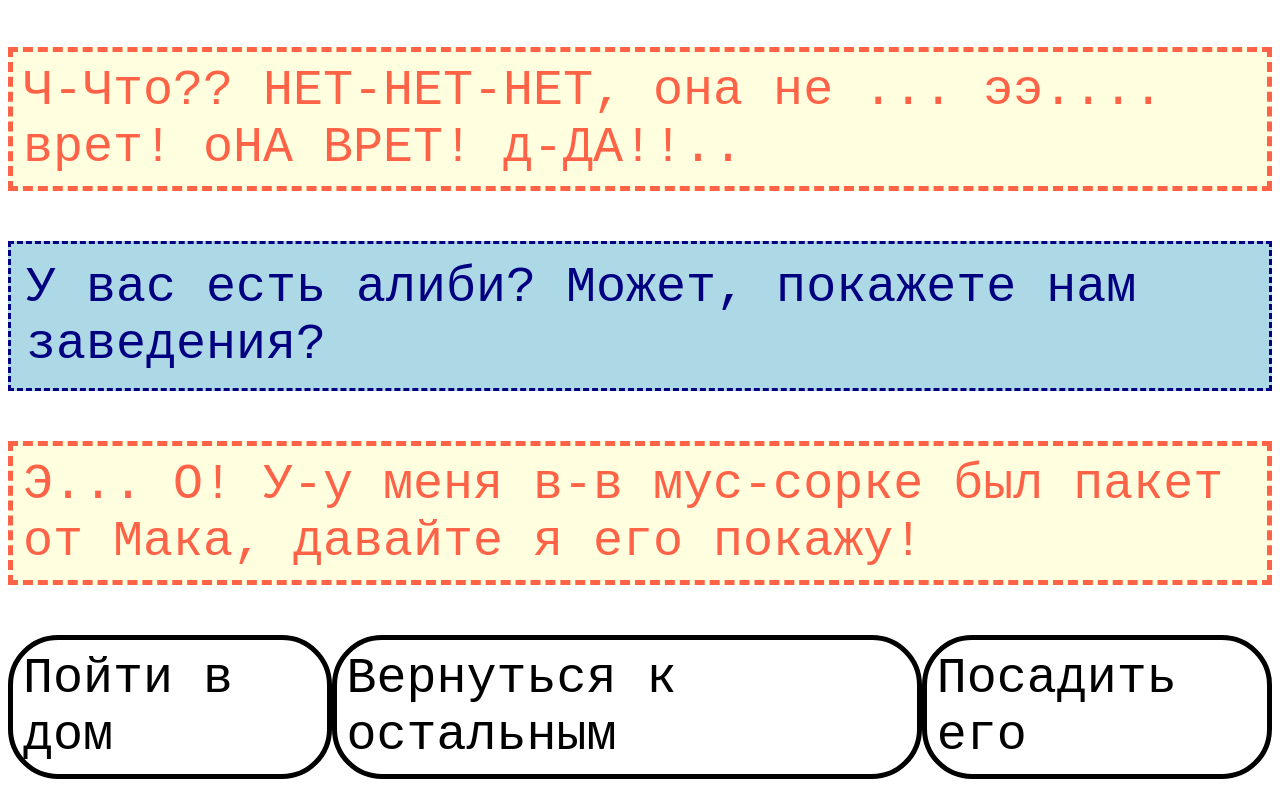
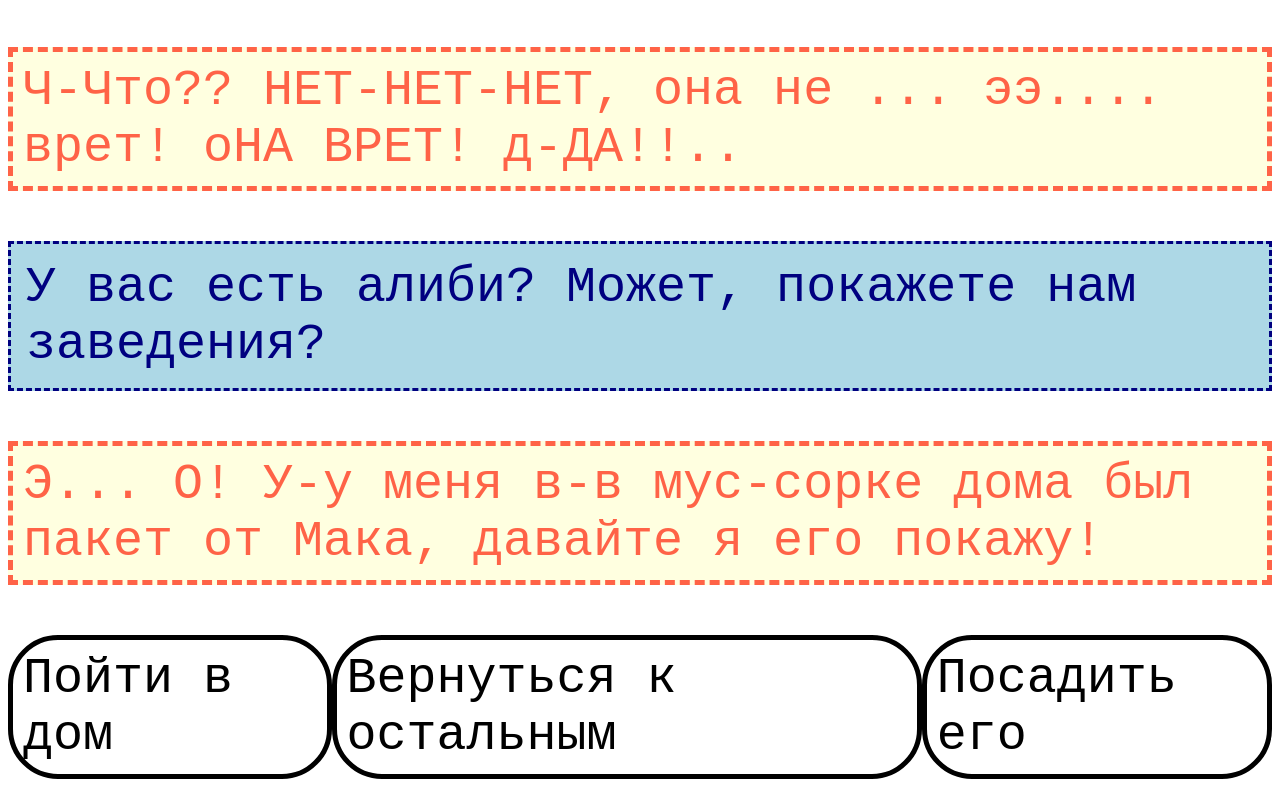
Before and after one commit to GFhtmlcss/paren, a plain HTML site: page index.html in a window 1280 px wide. Shown: the part 962-1749 px from the top of the page. Drawn offline with Linux system fonts and the light colour scheme.

Commit message:
Update index.html

```diff
--- a/index.html
+++ b/index.html
@@ -8,7 +8,7 @@
   <p class="p0">Одна из девушек(левая) говорила что все кафе были закрыты, вы хотите сказать, что она врет?</p>
   <p class="p1">Ч-Что?? НЕТ-НЕТ-НЕТ, она не ... ээ.... врет! оНА ВРЕТ! д-ДА!!..</p>
   <p class="p0">У вас есть алиби? Может, покажете нам заведения?</p>
-  <p class="p1">Э... О! У-у меня в-в мус-сорке был пакет от Мака, давайте я его покажу!</p>
+  <p class="p1">Э... О! У-у меня в-в мус-сорке дома был пакет от Мака, давайте я его покажу!</p>
   <div>
     <a href="">Пойти в дом</a>
     <a href="">Вернуться к остальным</a>
```
